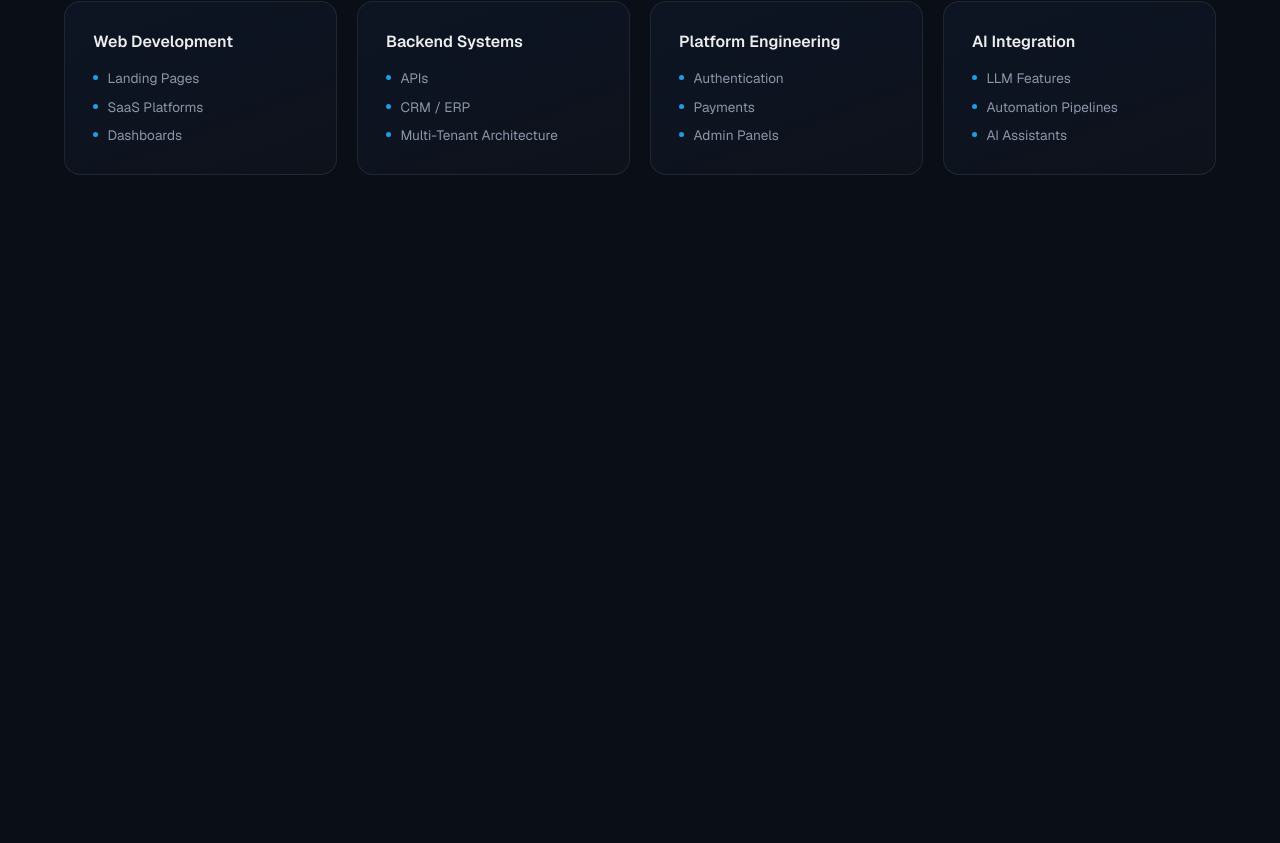
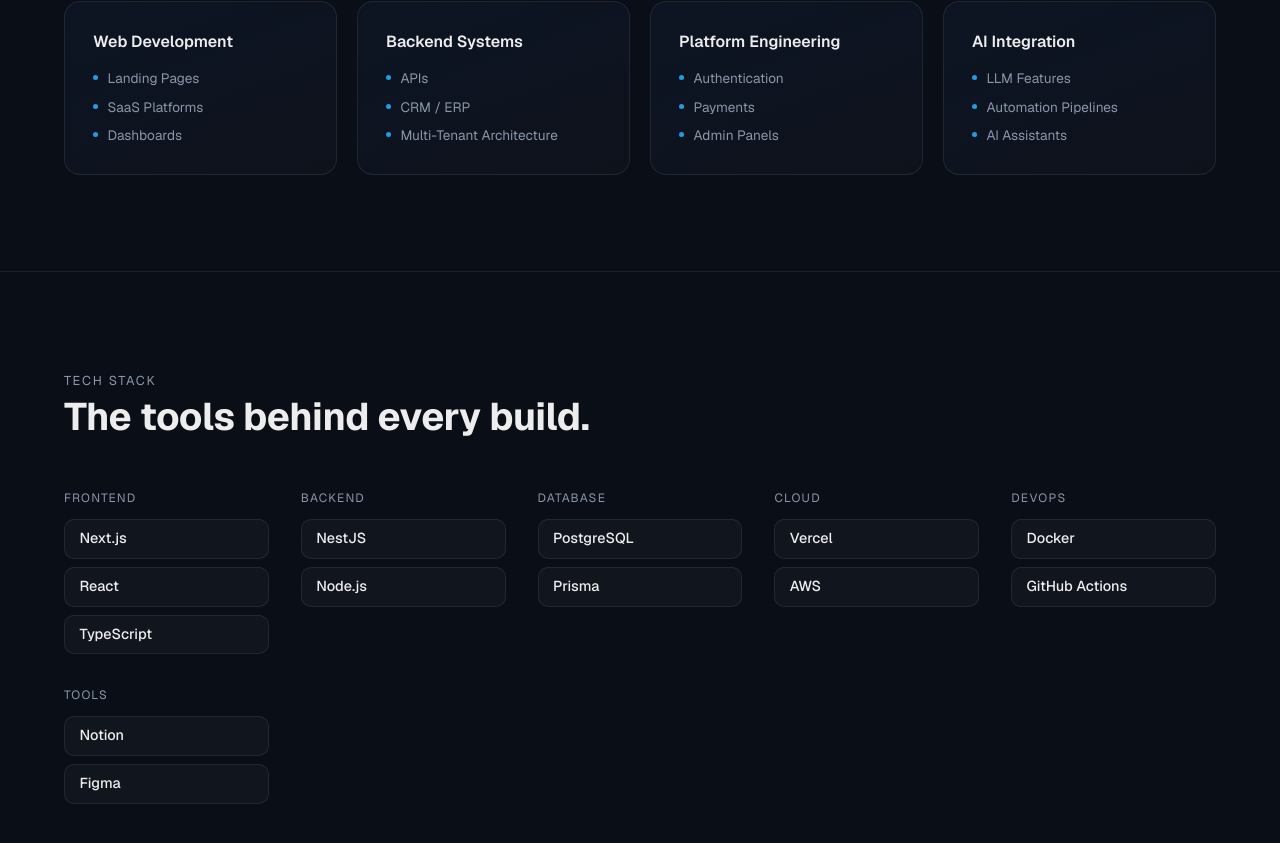
Before and after one commit to Mohamed-Shahata/apex-flow, a Next.js app: page / in a window 1280 px wide. Shown: the part 1666-2509 px from the top of the page. Before the commit the page ends 1937 px from the top, so only its background shows below. Built offline with nearby package versions, Linux system fonts and the light colour scheme.

Commit message:
feat(techstack): add Tech Stack section grouped by category
- add TechStack.tsx: Frontend, Backend, Database, Cloud, DevOps, Tools
- wire TechStack into homepage after Services
- add stack-group/pill styles in globals.css

```diff
--- a/app/globals.css
+++ b/app/globals.css
@@ -310,3 +310,52 @@
   border-radius: 50%;
   background: linear-gradient(120deg, var(--accent-start), var(--accent-end));
 }
+
+/* ---------- Tech Stack ---------- */
+
+.stack {
+  padding: 6rem 1.5rem;
+  border-top: 1px solid var(--glass-border);
+}
+
+.stack-grid {
+  display: grid;
+  grid-template-columns: repeat(auto-fit, minmax(180px, 1fr));
+  gap: 2rem;
+}
+
+.stack-group {
+  display: flex;
+  flex-direction: column;
+  gap: 0.75rem;
+}
+
+.stack-label {
+  font-size: 0.75rem;
+  letter-spacing: 0.1em;
+  text-transform: uppercase;
+  color: var(--slate);
+}
+
+.stack-pills {
+  display: flex;
+  flex-direction: column;
+  gap: 0.5rem;
+}
+
+.stack-pill {
+  font-size: 0.9rem;
+  font-weight: 500;
+  padding: 0.5rem 0.9rem;
+  border: 1px solid var(--glass-border);
+  border-radius: 10px;
+  background: rgba(255, 255, 255, 0.03);
+  transition:
+    border-color 0.2s ease,
+    transform 0.2s ease;
+}
+
+.stack-pill:hover {
+  border-color: var(--accent-start);
+  transform: translateX(2px);
+}
--- a/app/page.tsx
+++ b/app/page.tsx
@@ -1,6 +1,7 @@
 import Hero from "@/components/Hero";
 import About from "@/components/About";
 import Services from "@/components/Services";
+import TechStack from "@/components/TechStack";
 
 export default function Home() {
   return (
@@ -8,6 +9,7 @@
       <Hero />
       <About />
       <Services />
+      <TechStack />
     </div>
   );
 }
--- /dev/null
+++ b/components/TechStack.tsx
@@ -0,0 +1,36 @@
+const STACK_GROUPS = [
+  { label: "Frontend", items: ["Next.js", "React", "TypeScript"] },
+  { label: "Backend", items: ["NestJS", "Node.js"] },
+  { label: "Database", items: ["PostgreSQL", "Prisma"] },
+  { label: "Cloud", items: ["Vercel", "AWS"] },
+  { label: "DevOps", items: ["Docker", "GitHub Actions"] },
+  { label: "Tools", items: ["Notion", "Figma"] },
+];
+
+export default function TechStack() {
+  return (
+    <section className="stack" id="stack">
+      <div className="services-inner">
+        <div className="about-head">
+          <span className="section-eyebrow">Tech Stack</span>
+          <h2 className="section-title">The tools behind every build.</h2>
+        </div>
+
+        <div className="stack-grid">
+          {STACK_GROUPS.map((group) => (
+            <div className="stack-group" key={group.label}>
+              <span className="stack-label">{group.label}</span>
+              <div className="stack-pills">
+                {group.items.map((item) => (
+                  <span className="stack-pill" key={item}>
+                    {item}
+                  </span>
+                ))}
+              </div>
+            </div>
+          ))}
+        </div>
+      </div>
+    </section>
+  );
+}
```
Also changed, not shown: 1 other file (tests, documents, lock files or other folders).
